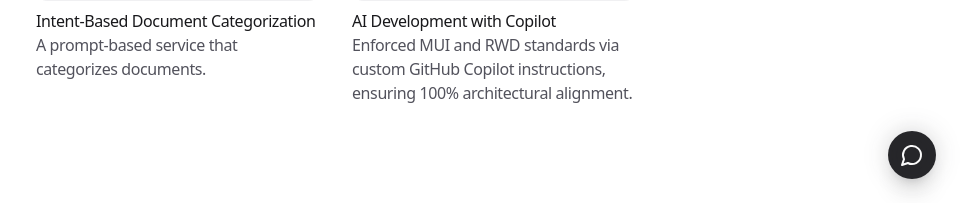
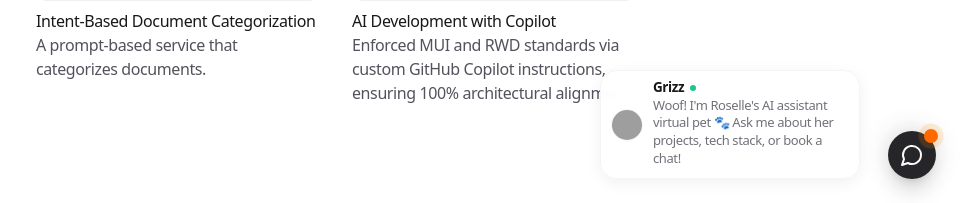
Before and after one commit to roselletabuena/roselle-tabuena, a Next.js app: page / in a window 1280 px wide. Shown: the part 597-800 px from the top of the page, without its empty margins (304-1279 px from the left). Built offline with nearby package versions, Linux system fonts and the light colour scheme; no server answers; grey boxes are pictures that could not be loaded.

Commit message:
feat: implement initial chatbot notification

```diff
--- a/components/chat-bot.tsx
+++ b/components/chat-bot.tsx
@@ -1,6 +1,7 @@
 'use client'
 
-import { MessageCircle } from 'lucide-react'
+import { useState, useEffect } from 'react'
+import { MessageCircle, X } from 'lucide-react'
 import { motion, AnimatePresence } from 'framer-motion'
 import { ChatProvider, useChatContext } from '@/context/ChatContext'
 import { ChatHeader } from '@/components/chat/ChatHeader'
@@ -8,7 +9,38 @@ import { ChatMessages } from '@/components/chat/ChatMessages'
 import { ChatInput } from '@/components/chat/ChatInput'
 
 function ChatWidget() {
-  const { isOpen, openChat } = useChatContext()
+  const { isOpen, openChat, messages } = useChatContext()
+  const [showTeaser, setShowTeaser] = useState(false)
+
+  useEffect(() => {
+    // Only show teaser if:
+    // 1. Chat is closed.
+    // 2. User has not dismissed it in localStorage.
+    // 3. User hasn't interacted/sent messages yet (i.e. only initial message in chat).
+    const isDismissed = localStorage.getItem('grizz_chat_teaser_dismissed') === 'true'
+    const hasInteracted = messages.length > 1
+
+    if (!isOpen && !isDismissed && !hasInteracted) {
+      const timer = setTimeout(() => {
+        setShowTeaser(true)
+      }, 1500)
+      return () => clearTimeout(timer)
+    } else {
+      setShowTeaser(false)
+    }
+  }, [isOpen, messages])
+
+  const handleDismissTeaser = (e: React.MouseEvent) => {
+    e.stopPropagation() // prevent opening the chat
+    localStorage.setItem('grizz_chat_teaser_dismissed', 'true')
+    setShowTeaser(false)
+  }
+
+  const handleTeaserClick = () => {
+    localStorage.setItem('grizz_chat_teaser_dismissed', 'true')
+    setShowTeaser(false)
+    openChat()
+  }
 
   return (
     <div className="fixed right-4 bottom-4 z-50 flex flex-col items-end sm:right-10 sm:bottom-6">
@@ -27,19 +59,62 @@ function ChatWidget() {
             <ChatInput />
           </motion.div>
         ) : (
-          <motion.button
-            key="chat-trigger"
-            onClick={openChat}
+          <motion.div
+            key="chat-trigger-container"
             initial={{ opacity: 0, scale: 0.8 }}
             animate={{ opacity: 1, scale: 1 }}
             exit={{ opacity: 0, scale: 0.8 }}
             transition={{ duration: 0.3, ease: 'easeInOut' }}
-            aria-label="Open AI chat assistant"
-            className="group relative flex h-12 w-12 items-center justify-center rounded-full bg-zinc-800 text-zinc-50 shadow-xl transition-all hover:scale-110 active:scale-95 dark:bg-zinc-100 dark:text-zinc-900"
+            className="relative flex items-center justify-end"
           >
-            <div className="absolute inset-0 rounded-full bg-zinc-800/20 blur-md transition-opacity group-hover:opacity-100 dark:bg-zinc-100/20" />
-            <MessageCircle className="relative h-6 w-6" />
-          </motion.button>
+            <AnimatePresence>
+              {showTeaser && (
+                <motion.div
+                  key="chat-teaser"
+                  initial={{ opacity: 0, scale: 0.85, y: 10 }}
+                  animate={{ opacity: 1, scale: 1, y: 0 }}
+                  exit={{ opacity: 0, scale: 0.85, y: 10 }}
+                  transition={{ duration: 0.3, ease: 'easeOut' }}
+                  onClick={handleTeaserClick}
+                  className="absolute bottom-16 right-0 sm:bottom-0 sm:right-16 mr-0 sm:mr-3 flex items-center gap-2.5 rounded-[16px] border border-zinc-100 bg-white/95 p-2.5 shadow-[0_4px_16px_rgba(0,0,0,0.06)] backdrop-blur-md dark:border-zinc-800/80 dark:bg-zinc-950/95 cursor-pointer w-[240px] sm:w-[260px] select-none group transition-all hover:scale-[1.01]"
+                >
+                  <div className="relative h-8 w-8 shrink-0 overflow-hidden rounded-full border border-zinc-100 dark:border-zinc-800 bg-white dark:bg-zinc-900">
+                    <img src="/grizz-bot.png" alt="Grizz" className="h-full w-full object-cover" />
+                  </div>
+                  <div className="flex-1 min-w-0 pr-1.5">
+                    <h4 className="text-[13.5px] font-bold text-zinc-900 dark:text-zinc-100 flex items-center gap-1.5 leading-none">
+                      Grizz <span className="inline-block h-1.5 w-1.5 rounded-full bg-emerald-500 animate-pulse"></span>
+                    </h4>
+                    <p className="text-[13px] leading-snug text-zinc-500 dark:text-zinc-400 mt-0.5">
+                      Woof! I'm Roselle's AI assistant virtual pet 🐾 Ask me about her projects, tech stack, or book a chat!
+                    </p>
+                  </div>
+                  <button
+                    onClick={handleDismissTeaser}
+                    aria-label="Dismiss message"
+                    className="absolute top-2 right-2 rounded-full p-0.5 text-zinc-400 hover:text-zinc-700 hover:bg-zinc-100 dark:text-zinc-500 dark:hover:text-zinc-300 dark:hover:bg-zinc-900 transition-all opacity-0 group-hover:opacity-100 focus:opacity-100 cursor-pointer"
+                  >
+                    <X className="h-3 w-3" />
+                  </button>
+                </motion.div>
+              )}
+            </AnimatePresence>
+
+            <button
+              onClick={openChat}
+              aria-label="Open AI chat assistant"
+              className="group relative flex h-12 w-12 items-center justify-center rounded-full bg-zinc-800 text-zinc-50 shadow-xl transition-all hover:scale-110 active:scale-95 dark:bg-zinc-100 dark:text-zinc-900"
+            >
+              <div className="absolute inset-0 rounded-full bg-zinc-800/20 blur-md transition-opacity group-hover:opacity-100 dark:bg-zinc-100/20" />
+              <MessageCircle className="relative h-6 w-6" />
+              {showTeaser && (
+                <span className="absolute -top-0.5 -right-0.5 flex h-3.5 w-3.5">
+                  <span className="animate-ping absolute inline-flex h-full w-full rounded-full bg-orange-400 opacity-75"></span>
+                  <span className="relative inline-flex rounded-full h-3.5 w-3.5 bg-orange-500"></span>
+                </span>
+              )}
+            </button>
+          </motion.div>
         )}
       </AnimatePresence>
     </div>
--- a/context/ChatContext.tsx
+++ b/context/ChatContext.tsx
@@ -67,7 +67,7 @@ const INITIAL_MESSAGE: Message = {
   id: 'init',
   role: 'assistant',
   content:
-    'Woof! I’m Grizz, Roselle’s AI assistant dog 🐾 Want to sniff out her projects, tech stack, or recent achievements? You can also ask me to set up a schedule! Bark at me anytime!',
+    'Woof! I’m Grizz, Roselle’s AI assistant virtual pet 🐾 Want to sniff out her projects, tech stack, or recent achievements? You can also ask me to set up a schedule! Bark at me anytime!',
   timestamp: new Date(),
 }
 
```
